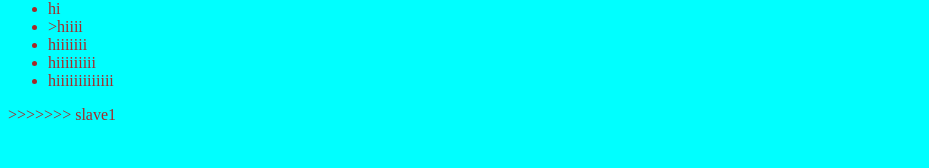
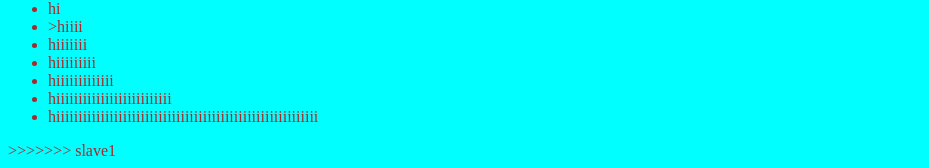
Before and after one commit to ninganagoud-vk/sample-day2, a plain HTML site: page index.html in a window 1280 px wide. Shown: the part 948-1116 px from the top of the page, without its empty margins (0-929 px from the left). Before the commit the page ends 1080 px from the top, so only its background shows below. Drawn offline with Linux system fonts and the light colour scheme.

Commit message:
Update index.html

```diff
--- a/index.html
+++ b/index.html
@@ -23,6 +23,8 @@
         <li>hiiiiiii</li>
         <li>hiiiiiiiii</li>
         <li>hiiiiiiiiiiiii</li>
+         <li>hiiiiiiiiiiiiiiiiiiiiiiiiii</li>
+         <li>hiiiiiiiiiiiiiiiiiiiiiiiiiiiiiiiiiiiiiiiiiiiiiiiiiiiiiiiiiii</li>
     </ul>
 >>>>>>> slave1
     <script src="./index.js"></script>
```
